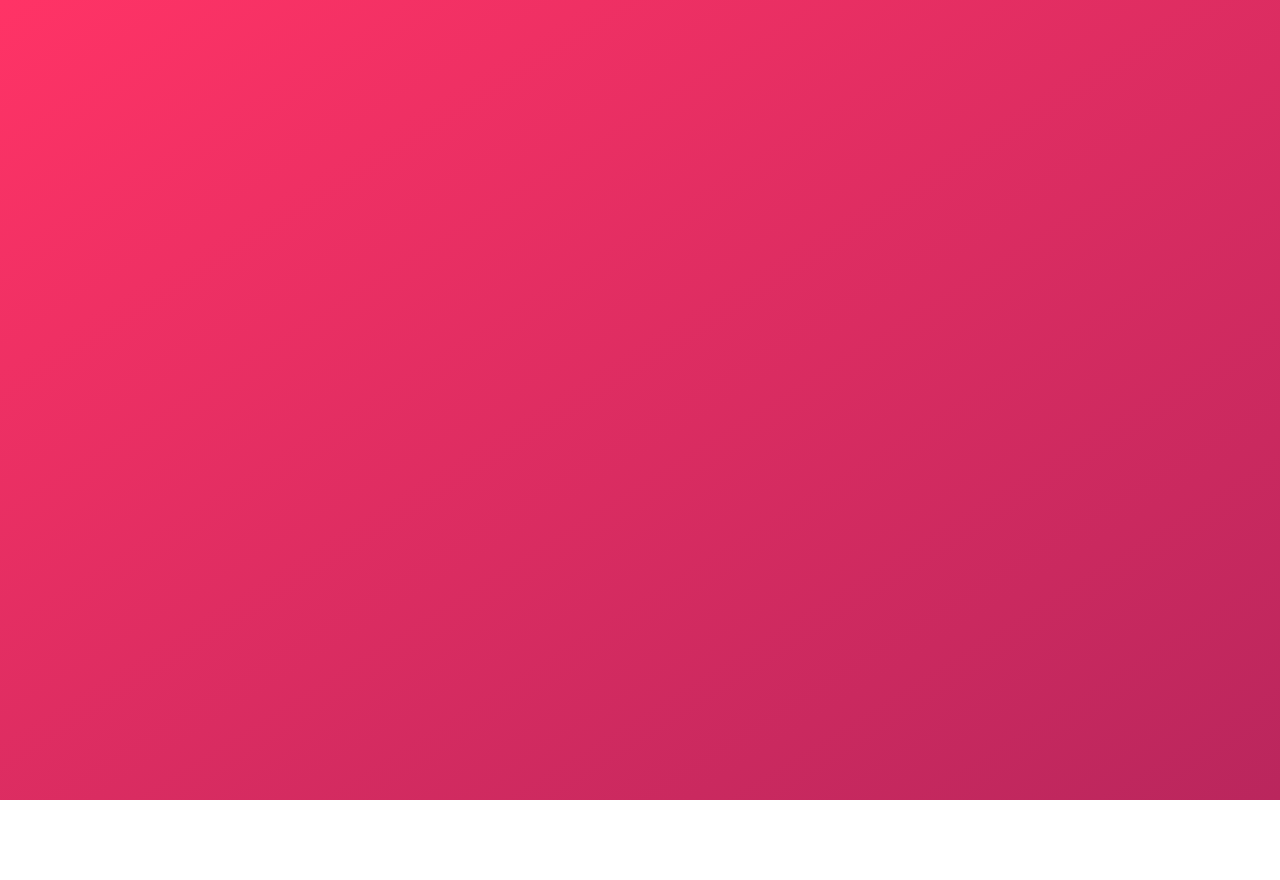
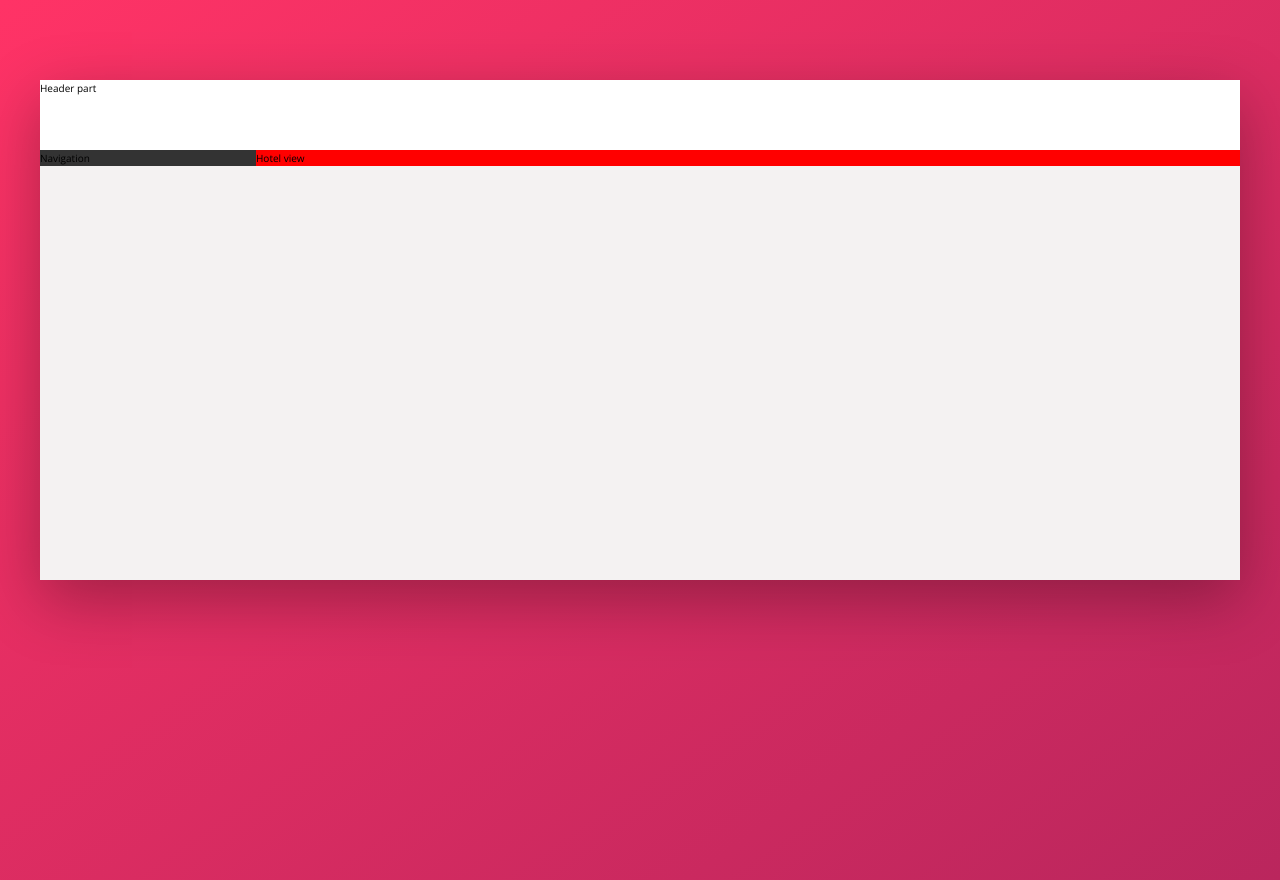
Before and after one commit to aikanshgarg/flexbox-trillo, a website: page index.html in a window 1280 px wide. Before the commit the page ends 800 px from the top, so only its background shows below. Drawn offline with nearby package versions, Linux system fonts and the light colour scheme.

Commit message:
rough layout

```diff
--- a/index.html
+++ b/index.html
@@ -10,6 +10,18 @@
         <title>Trillo | All-In-One Booking App</title>
     </head>
     <body>
-
+        <div class="container">
+            <header class="header">
+                Header part
+            </header>
+            <div class="content">
+                <nav class="sidebar">
+                    Navigation
+                </nav>
+                <main class="hotel-view">
+                    Hotel view
+                </main>
+            </div>
+        </div>
     </body>
 </html>
--- a/sass/_base.scss
+++ b/sass/_base.scss
@@ -17,6 +17,7 @@ Grey dark 3: #999
 */
 
 // root is the global parent element (writing CSS variables instead of SASS variables)
+// CSS variables need to written inside a scope, we use :root selector for that so that variables are accessible all over and are together at one place
 :root {
 	--color-primary: #eb2f64;
 	--color-primary-light: #FF3366;
@@ -30,6 +31,8 @@ Grey dark 3: #999
 	--color-grey-dark-1: #333;
 	--color-grey-dark-2: #777;
 	--color-grey-dark-3: #999;
+
+	--shadow-dark: 0 2rem 6rem rgba(0,0,0,.3);
 }
 
 * {
--- a/sass/_layout.scss
+++ b/sass/_layout.scss
@@ -0,0 +1,32 @@
+.container {
+	max-width: 120rem; // if vw is less than 1200px, occupy 100% width, else 1200px
+	margin: 8rem auto; // center inside body element
+	background-color: var(--color-grey-light-2);
+	box-shadow: var(--shadow-dark);
+
+	min-height: 50rem;
+}
+
+.header {
+	height: 7rem;
+	background-color: #fff;
+	border-bottom: var(--color-grey-light-2);
+
+}
+
+// parent(container) for flexbox
+.content {
+	display: flex;
+}
+
+.sidebar {
+	background-color: var(--color-grey-dark-1);
+
+	flex: 0 0 18%; // don't grow don't shrink have 18% width
+}
+
+.hotel-view {
+	background-color: red;
+
+	flex: 1; // grow as much as it can
+}
```
Also changed, not shown: css/style.css.
